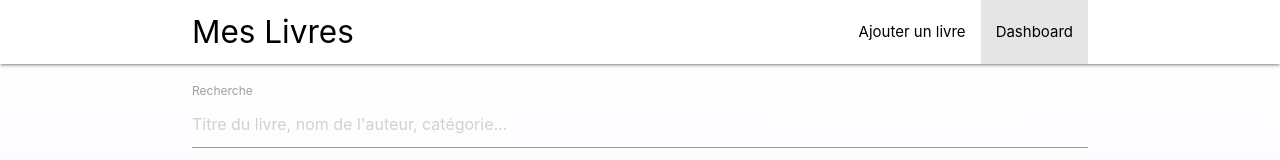
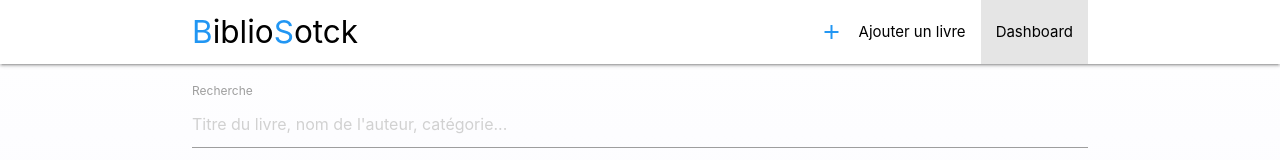
Before and after one commit to samir-ben/booksinventory, an Angular app in the folder frontend/: page / in a window 1280 px wide. Shown: the top 160 px of the page. Built offline with nearby package versions, Linux system fonts and the light colour scheme; no server answers.

Commit message:
style: navbar
- add some style in html template navbar component

```diff
--- a/frontend/src/app/navbar/navbar.component.html
+++ b/frontend/src/app/navbar/navbar.component.html
@@ -1,8 +1,8 @@
-<nav class="white">
+<nav class="z-depth-1 white">
   <div class="nav-wrapper container">
-    <a routerLink="/" class="brand-logo black-text">Mes Livres</a>
+    <a routerLink="/" class="brand-logo black-text"><span class="blue-text lighten-2">B</span>iblio<span class="blue-text lighten-2">S</span>otck</a>
     <ul id="nav-mobile" class="right hide-on-med-and-down">
-      <li routerLinkActive="active"[routerLinkActiveOptions]="{exact:true}"><a routerLink="/create" class="black-text">Ajouter un livre</a></li>
+      <li routerLinkActive="active"[routerLinkActiveOptions]="{exact:true}"><a routerLink="/create" class="black-text">Ajouter un livre <i class="blue-text lighten-2 tiny material-icons left">add</i></a></li>
       <li routerLinkActive="active" [routerLinkActiveOptions]="{exact:true}"><a routerLink="/" class="black-text">Dashboard</a></li>
     </ul>
   </div>
```
